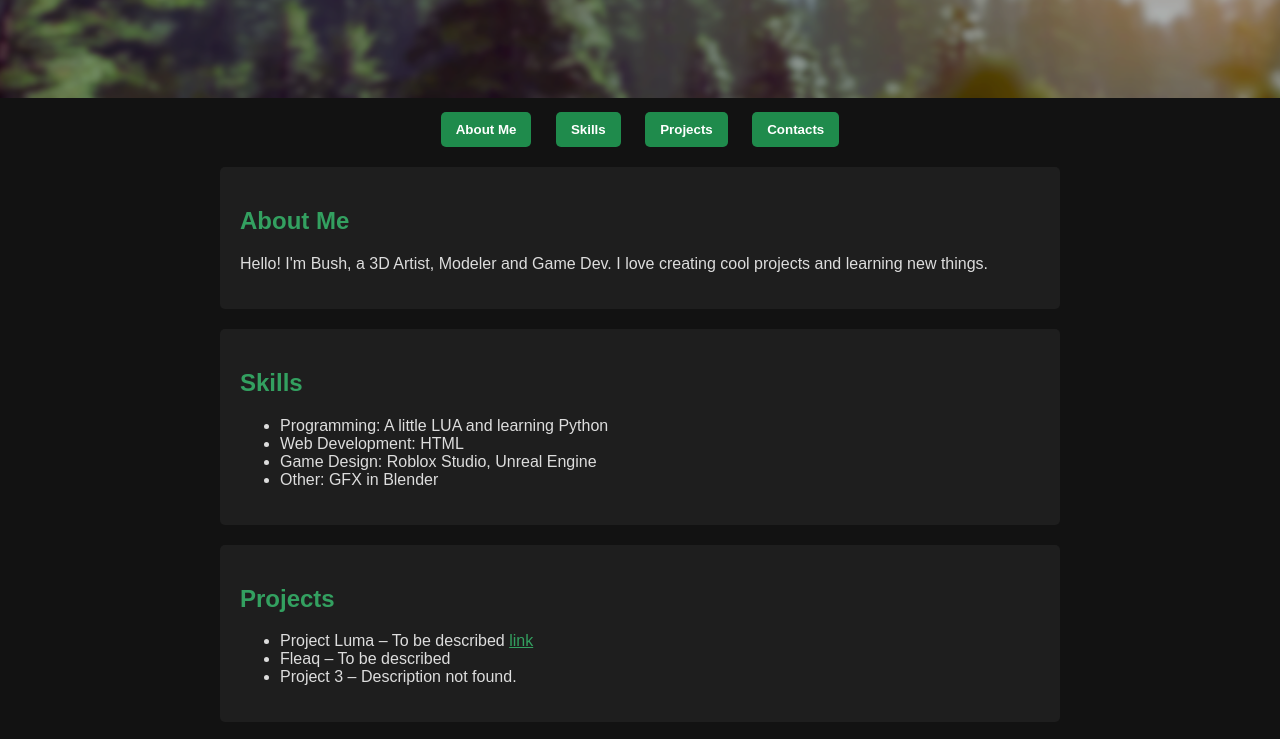
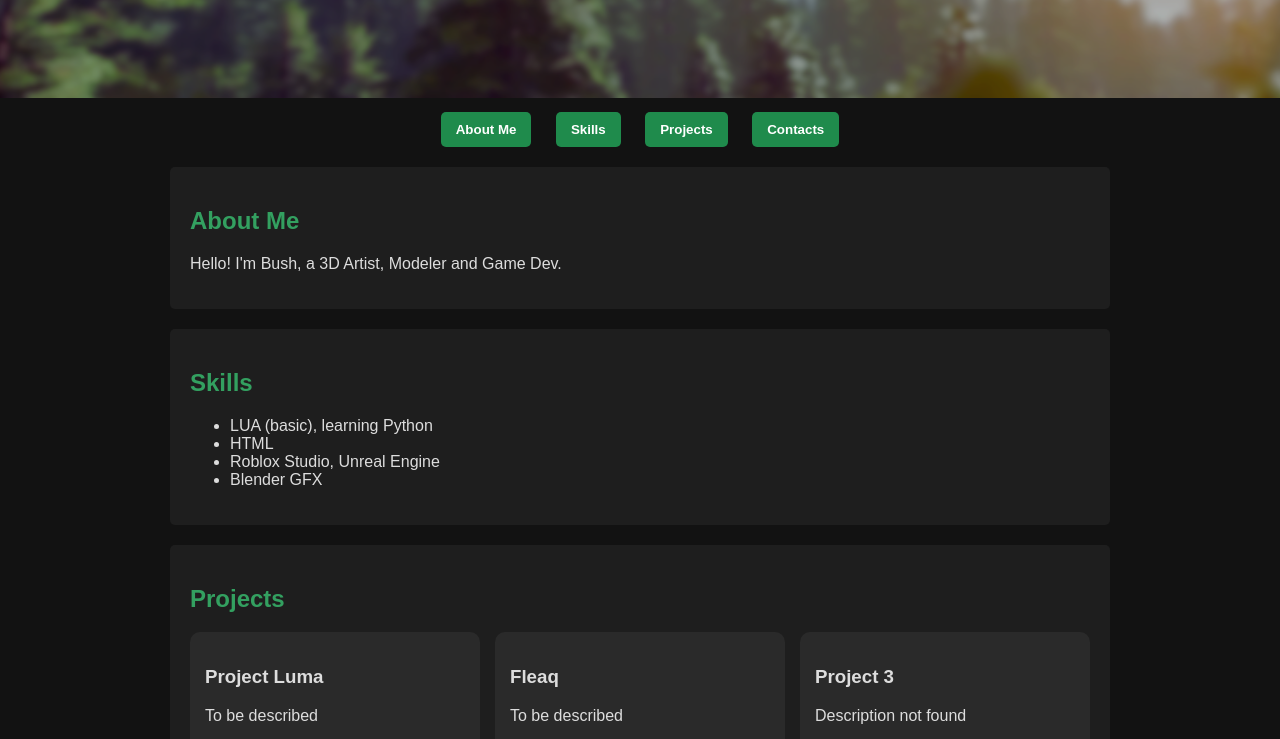
Before and after one commit to That1bush/bush.dev, a plain HTML site: page index.html in a window 1280 px wide. Shown: the part 202-941 px from the top of the page. Drawn offline with Linux system fonts and the light colour scheme.

Commit message:
Update index.html

```diff
--- a/index.html
+++ b/index.html
@@ -4,11 +4,11 @@
   <meta charset="UTF-8">
   <meta name="viewport" content="width=device-width, initial-scale=1.0">
   <title>My Portfolio By Bush</title>
+
   <style>
     body {
       font-family: Arial, sans-serif;
       margin: 0;
-      padding: 0;
       background-color: #121212;
       color: #ddd;
     }
@@ -44,12 +44,11 @@
       margin: 0 10px;
       padding: 10px 15px;
       border: none;
-      background-color: #1f8b4c; /* darker green */
+      background-color: #1f8b4c;
       color: white;
       font-weight: bold;
       cursor: pointer;
       border-radius: 5px;
-      transition: background 0.3s;
     }
 
     nav button:hover {
@@ -58,23 +57,9 @@
 
     section {
       padding: 20px;
-      max-width: 800px;
+      max-width: 900px;
       margin: 20px auto;
       background-color: #1e1e1e;
-      border-radius: 5px;
-      opacity: 0;
-      transform: translateY(50px);
-      transition: opacity 1s ease, transform 1s ease;
-    }
-
-    section.visible {
-      opacity: 1;
-      transform: translateY(0);
-    }
-
-    section img {
-      max-width: 100%;
-      margin-top: 10px;
       border-radius: 5px;
     }
 
@@ -82,8 +67,36 @@
       color: #33a060;
     }
 
-    a {
-      color: #33a060;
+    /* PROJECT BOXES */
+    .projects-container {
+      display: flex;
+      gap: 15px;
+      flex-wrap: wrap;
+    }
+
+    .project-box {
+      flex: 1 1 250px;
+      background: #2a2a2a;
+      padding: 15px;
+      border-radius: 10px;
+      cursor: pointer;
+      transition: transform 0.3s, background 0.3s;
+    }
+
+    .project-box:hover {
+      background: #333;
+      transform: scale(1.05);
+    }
+
+    .project-box.active {
+      position: fixed;
+      top: 50%;
+      left: 50%;
+      transform: translate(-50%, -50%) scale(1.2);
+      width: 60%;
+      z-index: 1000;
+      background: #1e1e1e;
+      box-shadow: 0 0 20px rgba(0,0,0,0.8);
     }
 
     footer {
@@ -94,6 +107,7 @@
     }
   </style>
 </head>
+
 <body>
 
   <header>
@@ -110,26 +124,38 @@
 
   <section id="about">
     <h2>About Me</h2>
-    <p>Hello! I'm Bush, a 3D Artist, Modeler and Game Dev. I love creating cool projects and learning new things.</p>
+    <p>Hello! I'm Bush, a 3D Artist, Modeler and Game Dev.</p>
   </section>
 
   <section id="skills">
     <h2>Skills</h2>
     <ul>
-      <li>Programming: A little LUA and learning Python</li>
-      <li>Web Development: HTML</li>
-      <li>Game Design: Roblox Studio, Unreal Engine</li>
-      <li>Other: GFX in Blender</li>
+      <li>LUA (basic), learning Python</li>
+      <li>HTML</li>
+      <li>Roblox Studio, Unreal Engine</li>
+      <li>Blender GFX</li>
     </ul>
   </section>
 
   <section id="projects">
     <h2>Projects</h2>
-    <ul>
-      <li>Project Luma – To be described <a href="#">link</a></li>
-      <li>Fleaq – To be described
-      <li>Project 3 – Description not found.
-    </ul>
+
+    <div class="projects-container">
+      <div class="project-box" onclick="openProject(this)">
+        <h3>Project Luma</h3>
+        <p>To be described</p>
+      </div>
+
+      <div class="project-box" onclick="openProject(this)">
+        <h3>Fleaq</h3>
+        <p>To be described</p>
+      </div>
+
+      <div class="project-box" onclick="openProject(this)">
+        <h3>Project 3</h3>
+        <p>Description not found</p>
+      </div>
+    </div>
   </section>
 
   <section id="contact">
@@ -138,25 +164,26 @@
   </section>
 
   <footer>
-    <p>This website is made and designer by tht1bu.xsh on Discord</p>
+    <p>Made by tht1bu.xsh</p>
   </footer>
 
   <script>
     function scrollToSection(id) {
-      const section = document.getElementById(id);
-      section.scrollIntoView({ behavior: "smooth" });
+      document.getElementById(id).scrollIntoView({ behavior: "smooth" });
     }
 
-    const sections = document.querySelectorAll('section');
-    const observer = new IntersectionObserver(entries => {
-      entries.forEach(entry => {
-        if (entry.isIntersecting) {
-          entry.target.classList.add('visible');
-        }
+    function openProject(el) {
+      if (el.classList.contains("active")) {
+        el.classList.remove("active");
+        return;
+      }
+
+      document.querySelectorAll(".project-box").forEach(box => {
+        box.classList.remove("active");
       });
-    }, { threshold: 0.2 });
 
-    sections.forEach(section => observer.observe(section));
+      el.classList.add("active");
+    }
   </script>
 
 </body>
```
